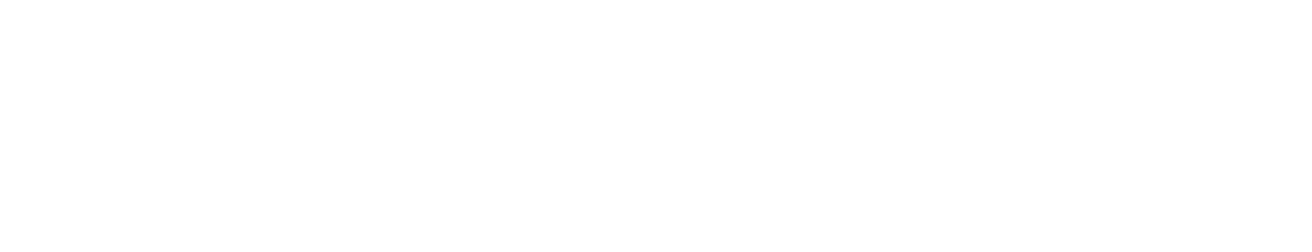
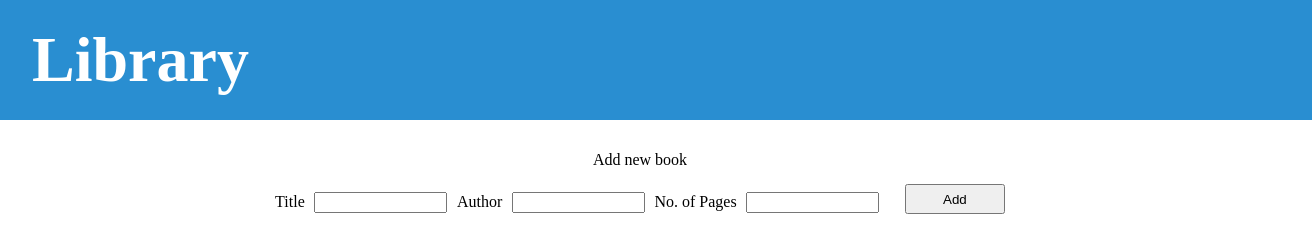
Before and after one commit to chaandharaghav/library, a plain HTML site: page index.html in a window 1280 px wide. Shown: the whole page, 1312 px wide, since content can reach past the window. Drawn offline with Linux system fonts and the light colour scheme.

Commit message:
Add header and form to enter new book details

```diff
--- a/app.css
+++ b/app.css
@@ -0,0 +1,75 @@
+#header {
+  width: 100vw;
+  min-height: 15vh;
+
+  background-color: rgb(41, 142, 209);
+  color: rgb(255, 255, 255);
+
+  font-size: 4em;
+  font-weight: 600;
+
+  display: flex;
+  align-items: center;
+
+  padding-left: 2rem;
+}
+
+#addNewBook {
+  padding: 1rem;
+}
+
+#addNewBook p {
+  text-align: center;
+  margin: 1rem 0;
+}
+
+#addNewBook form {
+  display: flex;
+  flex-direction: column;
+  justify-content: center;
+
+  padding: 0.5rem 0;
+}
+
+.input-group {
+  margin: 0.5rem 0;
+}
+
+#addNewBook label {
+  width: 30%;
+}
+
+#addNewBook input {
+  width: 60%;
+  float: right;
+}
+
+#addBookBtn {
+  width: 100px;
+  margin: 1rem auto;
+}
+
+@media (min-width: 767px) {
+  /* #addNewBook {
+    padding-right: 7rem;
+  }*/
+
+  #addNewBook form {
+    flex-direction: row;
+
+    padding: 0;
+  }
+
+  #addNewBook input {
+    width: 125px;
+
+    float: unset;
+    margin: 0 0.6rem;
+  }
+
+  #addBookBtn {
+    margin: 0;
+    margin-left: 1rem;
+    height: 30px;
+  }
+}
--- a/index.html
+++ b/index.html
@@ -5,11 +5,29 @@
     <meta http-equiv="X-UA-Compatible" content="IE=edge" />
     <meta name="viewport" content="width=device-width, initial-scale=1.0" />
     <title>Library</title>
-
+    <link rel="stylesheet" href="reset.css" />
     <link rel="stylesheet" href="app.css" />
-    <link rel="stylesheet" href="reset.css" />
   </head>
   <body>
+    <section id="header">
+      <h1>Library</h1>
+    </section>
+    <section id="addNewBook">
+      <p>Add new book</p>
+      <form action="" id="newBookForm">
+        <div class="input-group">
+          <label for="bookTitle">Title</label><input type="text" />
+        </div>
+        <div class="input-group">
+          <label for="authorName">Author</label><input type="text" />
+        </div>
+        <div class="input-group">
+          <label for="numPages">No. of Pages</label><input type="number" />
+        </div>
+        <button id="addBookBtn">Add</button>
+      </form>
+    </section>
+    <section id="booksList"></section>
     <script src="app.js"></script>
   </body>
 </html>
```
